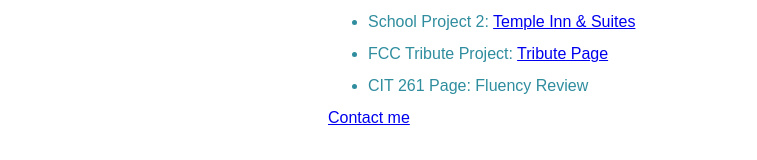
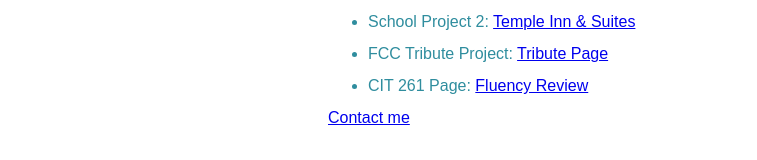
Before and after one commit to Maughan-Jake/Examples.github.io, a plain HTML site: page index.html in a window 1280 px wide. Shown: the part 342-502 px from the top of the page, without its empty margins (0-757 px from the left). Drawn offline with Linux system fonts and the light colour scheme.

Commit message:
Update index.html

```diff
--- a/index.html
+++ b/index.html
@@ -38,7 +38,7 @@
             <li>School Project 1: <a href="assignments/weathersite/index.html">Weather Site</a></li>
             <li>School Project 2: <a href="assignments/TempleInnAndSuites/index.html">Temple Inn & Suites</a></li>
             <li>FCC Tribute Project: <a href="FCC-Responsive-Web-Design/Tribute Page/index.html">Tribute Page</a></li>
-            <li>CIT 261 Page: <a href="CIT 261/index.html"></a>Fluency Review</li>
+            <li>CIT 261 Page: <a href="CIT 261/index.html">Fluency Review</a></li>
         </ul>
 
         <a href="#" class="contact-button"><p>Contact me</p></a>
```
